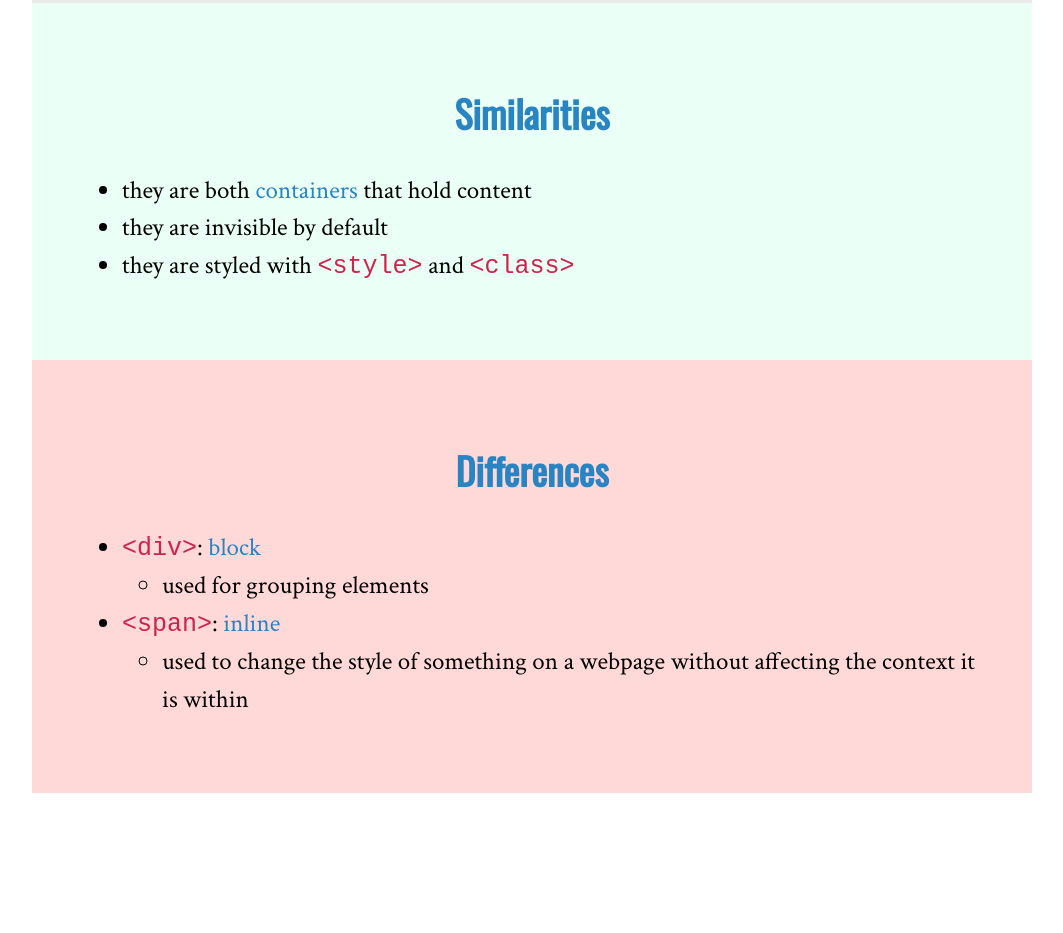
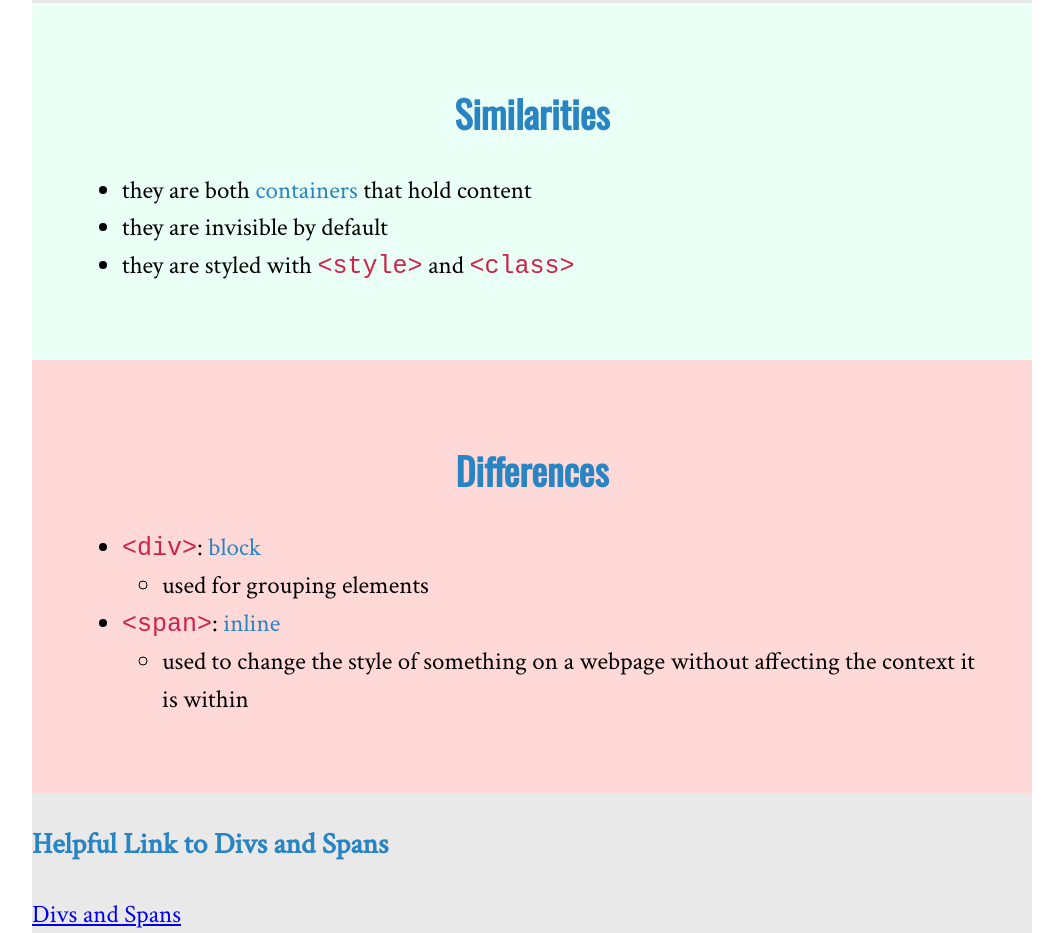
Before and after one commit to ziqianp0918/divs-spans, a plain HTML site: page index.html in a window 1280 px wide. Shown: the part 200-1133 px from the top of the page, without its empty margins (108-1171 px from the left). Before the commit the page ends 993 px from the top, so only its background shows below. Drawn offline with nearby package versions, Linux system fonts and the light colour scheme.

Commit message:
add helpful link

```diff
--- a/index.html
+++ b/index.html
@@ -36,7 +36,10 @@
         </ul>
     </ul>
 </div>
-
+<div>
+   <h3 class="blue">Helpful Link to Divs and Spans</h3>
+   <a href="https://www.w3schools.com/html/html_blocks.asp">Divs and Spans</a>
+    </div>
 
 </body>
 </div>
```
